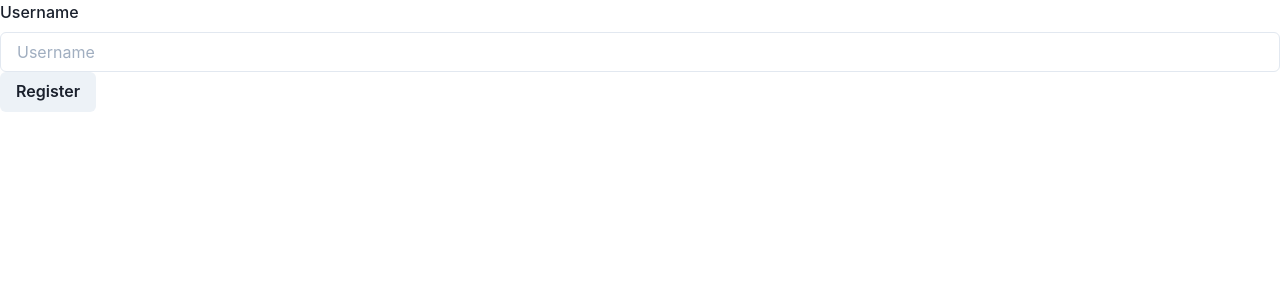
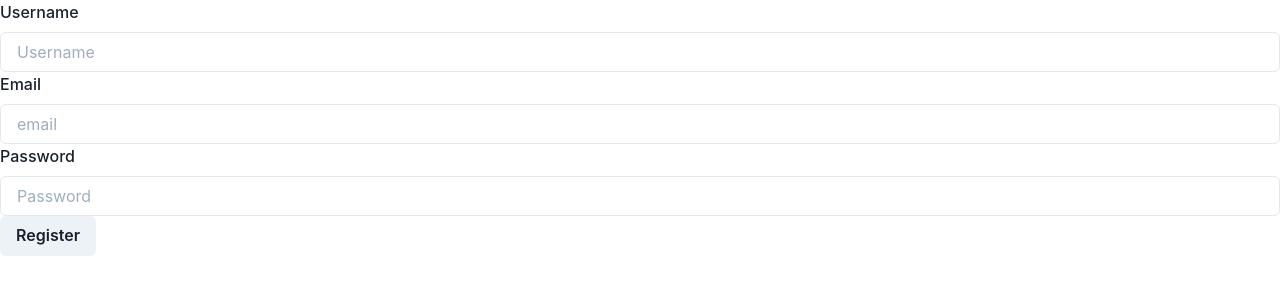
Before and after one commit to Remakh/GavAndRemakh, a React (Create React App) app in the folder frontend/reeanzone/: page / in a window 1280 px wide. Shown: the top 300 px of the page. Built offline with nearby package versions, Linux system fonts and the light colour scheme.

Commit message:
Register interface

```diff
--- a/frontend/reeanzone/src/Register.tsx
+++ b/frontend/reeanzone/src/Register.tsx
@@ -1,13 +1,21 @@
 import { Button, FormControl, FormLabel, Input } from "@chakra-ui/react";
 import { Form, Formik } from "formik";
 import React from "react";
+import {
+  RegisterMutationVariables,
+  useRegisterMutation,
+} from "./generated/graphql";
 
 const Register = () => {
+  const [register] = useRegisterMutation();
   return (
     <div>
       <Formik
         initialValues={{ username: "", password: "", email: "" }}
-        onSubmit={(values) => console.log(values)}
+        onSubmit={(values) => {
+          console.log(values);
+          register({ variables: { ...values } });
+        }}
       >
         {(formik) => (
           <Form>
@@ -16,6 +24,20 @@ const Register = () => {
               <Input
                 {...formik.getFieldProps("username")}
                 placeholder="Username"
+              />
+            </FormControl>
+
+            <FormControl>
+              <FormLabel htmlFor="email">Email</FormLabel>
+              <Input {...formik.getFieldProps("email")} placeholder="email" />
+            </FormControl>
+
+            <FormControl>
+              <FormLabel htmlFor="password">Password</FormLabel>
+              <Input
+                {...formik.getFieldProps("password")}
+                placeholder="Password"
+                type="password"
               />
             </FormControl>
 
--- a/frontend/reeanzone/src/index.tsx
+++ b/frontend/reeanzone/src/index.tsx
@@ -4,12 +4,20 @@ import "./index.css";
 import App from "./App";
 import Register from "./Register";
 import { ChakraProvider } from "@chakra-ui/react";
+import { ApolloClient, ApolloProvider, InMemoryCache } from "@apollo/client";
+
+const client = new ApolloClient({
+  uri: "http://localhost:8888/graphql",
+  cache: new InMemoryCache(),
+});
 
 ReactDOM.render(
-  <ChakraProvider>
-    <React.StrictMode>
-      <Register />
-    </React.StrictMode>
-  </ChakraProvider>,
+  <ApolloProvider client={client}>
+    <ChakraProvider>
+      <React.StrictMode>
+        <Register />
+      </React.StrictMode>
+    </ChakraProvider>
+  </ApolloProvider>,
   document.getElementById("root")
 );
```
